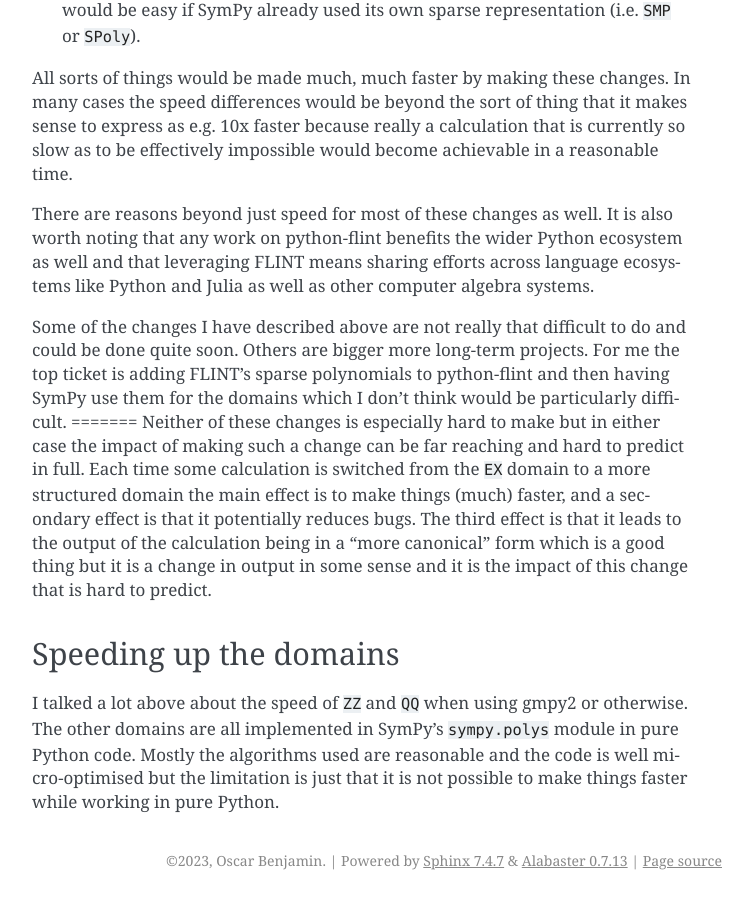
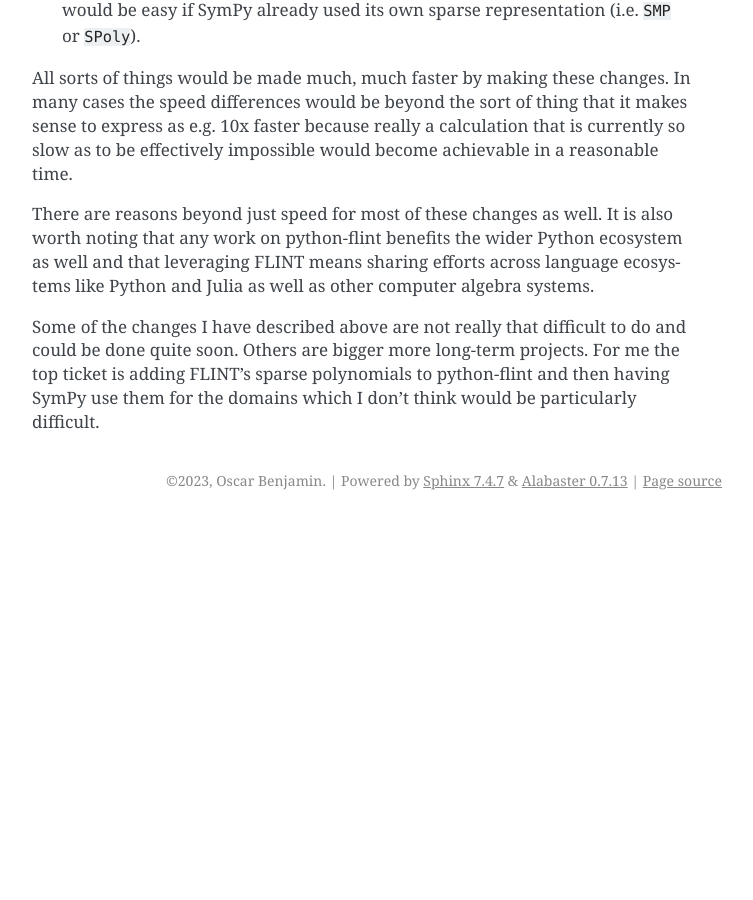
Before and after one commit to oscarbenjamin/blog, a Sphinx documentation site: the page built from source/czi/post2.rst, in a window 1280 px wide and 900 px high, scrolled down 31187 px. Shown: the whole window, without its empty margins (388-1141 px from the left). Built offline with Sphinx 7.4.7, drawn with Linux system fonts in a browser that asks for light colours; after the commit the page ends 31707 px from its top, so only the background shows below that; some of the changed text lies outside the part shown.

Commit message:
REmove spurious test

```diff
--- a/source/czi/post2.rst
+++ b/source/czi/post2.rst
@@ -1376,21 +1376,3 @@ and could be done quite soon. Others are bigger more long-term projects. For me
 the top ticket is adding FLINT's sparse polynomials to python-flint and then
 having SymPy use them for the domains which I don't think would be particularly
 difficult.
-=======
-Neither of these changes is especially hard to make but in either case the
-impact of making such a change can be far reaching and hard to predict in full.
-Each time some calculation is switched from the ``EX`` domain to a more
-structured domain the main effect is to make things (much) faster, and a
-secondary effect is that it potentially reduces bugs. The third effect is that
-it leads to the output of the calculation being in a "more canonical" form
-which is a good thing but it is a change in output in some sense and it is the
-impact of this change that is hard to predict.
-
-Speeding up the domains
------------------------
-
-I talked a lot above about the speed of ``ZZ`` and ``QQ`` when using gmpy2 or
-otherwise. The other domains are all implemented in SymPy's ``sympy.polys``
-module in pure Python code. Mostly the algorithms used are reasonable and the
-code is well micro-optimised but the limitation is just that it is not possible
-to make things faster while working in pure Python.
```
